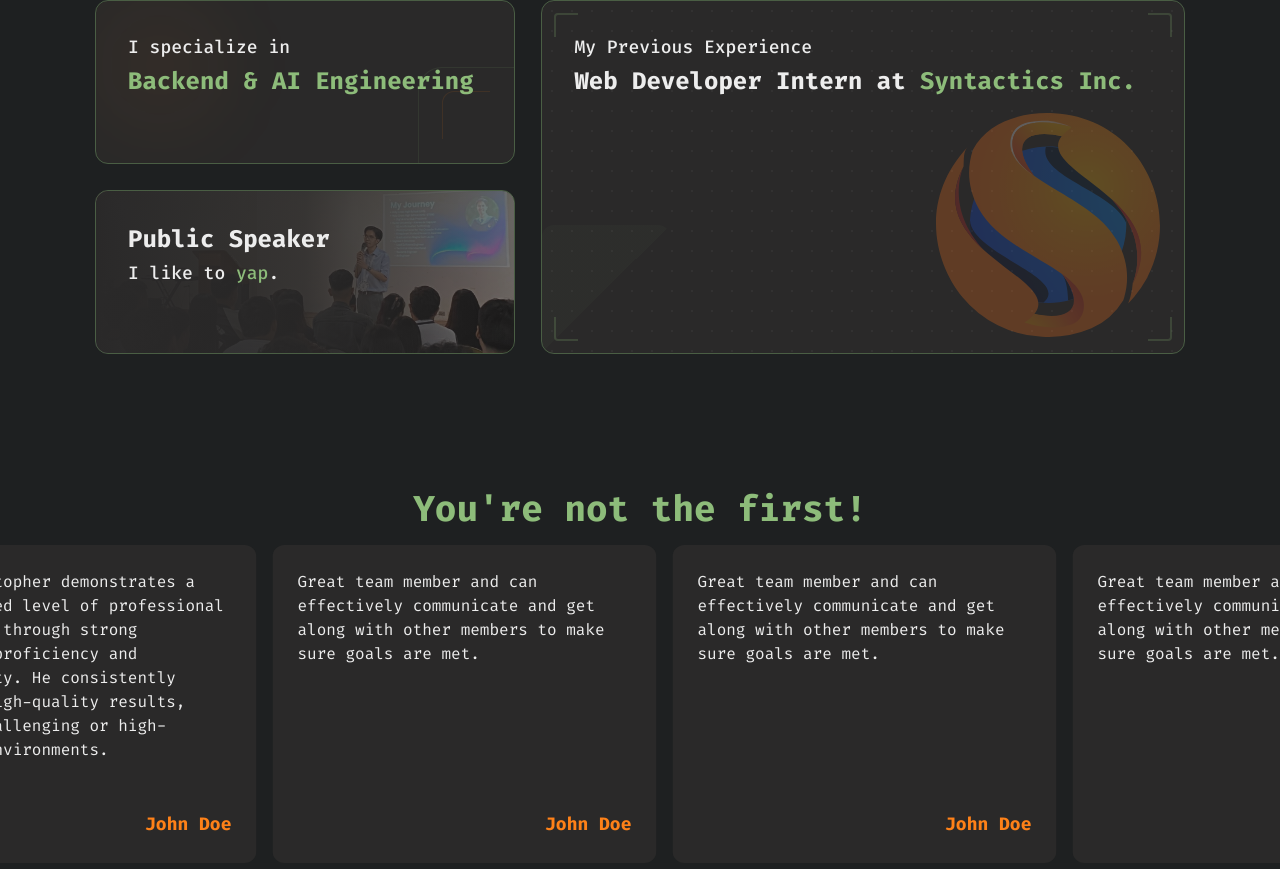
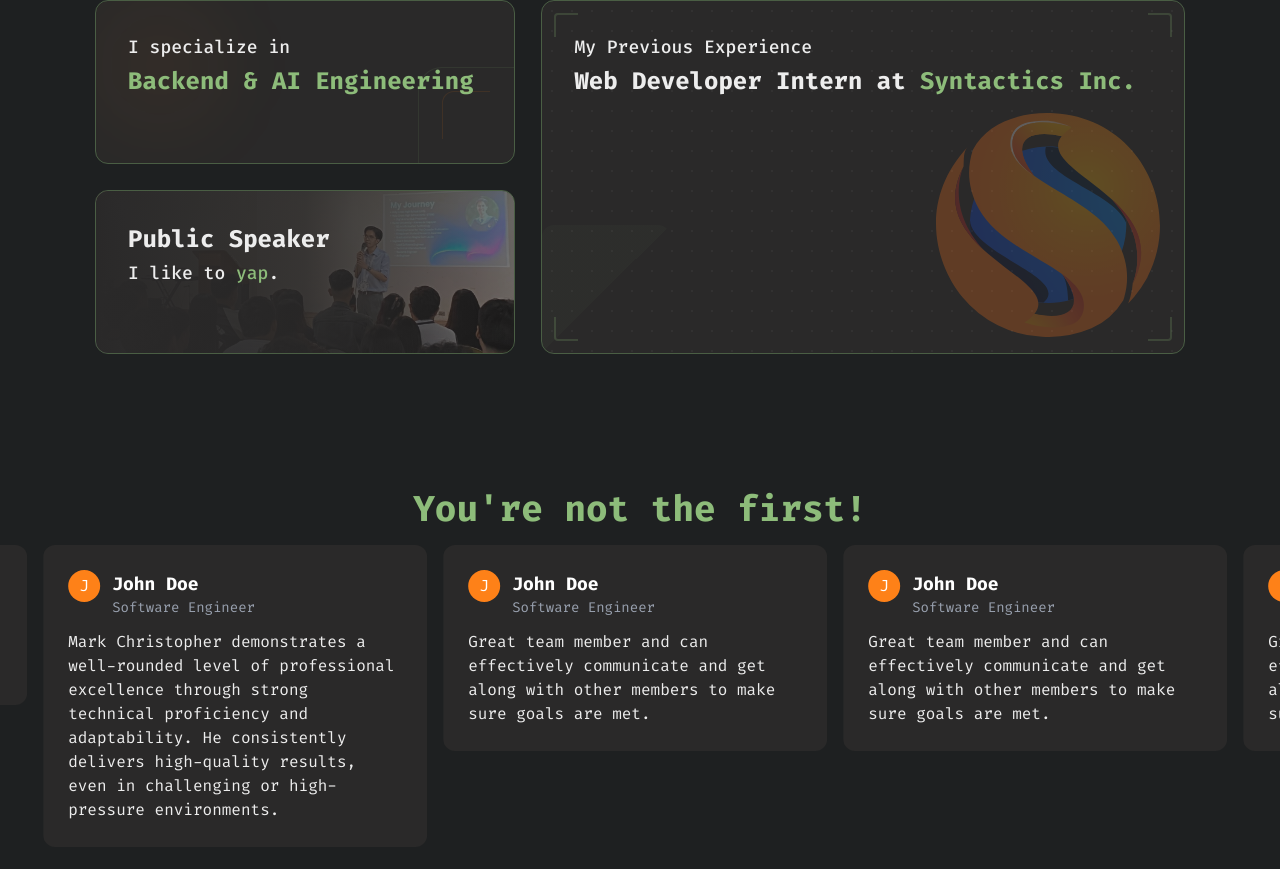
Before and after one commit to markimoo09/portfolio-reinvent, a Next.js app: page / in a window 1280 px wide. Shown: the part 1483-2352 px from the top of the page. Built offline with nearby package versions, Linux system fonts and the light colour scheme.

Commit message:
added profile pic to the testimonials

```diff
--- a/app/components/testimonial.tsx
+++ b/app/components/testimonial.tsx
@@ -5,6 +5,7 @@ import React from "react";
 type Testimonial = {
   testimony: string;
   author: string;
+  position: string;
   key: string;
 };
 
@@ -12,48 +13,56 @@ const testimonials: Testimonial[] = [
   {
     testimony: "Hardworking, You'll be sure to get quality outputs from him.",
     author: "John Doe",
+    position: "Software Engineer",
     key: crypto.randomUUID(),
   },
   {
     testimony:
       "Mark Christopher demonstrates a well-rounded level of professional excellence through strong technical proficiency and adaptability. He consistently delivers high-quality results, even in challenging or high-pressure environments.",
     author: "John Doe",
+    position: "Software Engineer",
     key: crypto.randomUUID(),
   },
   {
     testimony:
       "Great team member and can effectively communicate and get along with other members to make sure goals are met.",
     author: "John Doe",
+    position: "Software Engineer",
     key: crypto.randomUUID(),
   },
   {
     testimony:
       "Great team member and can effectively communicate and get along with other members to make sure goals are met.",
     author: "John Doe",
+    position: "Software Engineer",
     key: crypto.randomUUID(),
   },
   {
     testimony:
       "Great team member and can effectively communicate and get along with other members to make sure goals are met.",
     author: "John Doe",
+    position: "Software Engineer",
     key: crypto.randomUUID(),
   },
   {
     testimony:
       "Great team member and can effectively communicate and get along with other members to make sure goals are met.",
     author: "John Doe",
+    position: "Software Engineer",
     key: crypto.randomUUID(),
   },
   {
     testimony:
       "Great team member and can effectively communicate and get along with other members to make sure goals are met.",
     author: "John Doe",
+    position: "Software Engineer",
     key: crypto.randomUUID(),
   },
   {
     testimony:
       "Great team member and can effectively communicate and get along with other members to make sure goals are met.",
     author: "John Doe",
+    position: "Software Engineer",
     key: crypto.randomUUID(),
   },
 ];
@@ -68,7 +77,7 @@ const TestimonialSection = () => {
 
       <div className="w-full overflow-hidden px-4">
         <div
-          className="animate-testimonial-marquee flex w-max gap-4"
+          className="animate-testimonial-marquee flex w-max gap-4 items-start"
           onMouseEnter={(e) =>
             e.currentTarget.classList.add("animate-testimonial-marquee-paused")
           }
@@ -82,15 +91,26 @@ const TestimonialSection = () => {
             return (
               <div
                 key={`${testimony.key}-${i}`}
-                className="transition-color duration-200 border border-transparent hover:border-gruv-highlight-yellow flex-none w-96 md:w-96 snap-start flex flex-col p-6 min-h-40 justify-between gap-12 bg-gruv-bg-tinted rounded-xl"
+                className="transition-color duration-200 border border-transparent hover:border-gruv-highlight-yellow flex-none w-96 md:w-96 snap-start flex flex-col p-6 min-h-40 gap-3 bg-gruv-bg-tinted rounded-xl"
               >
+                <div className="flex gap-3 items-stretch">
+                  <div className="rounded-full bg-gruv-highlight-yellow text-white w-8 h-8 items-center justify-center flex ">
+                    {testimony.author[0]}
+                  </div>
+
+                  <div className="flex flex-col">
+                    <h3 className="text-lg font-bold text-white ">
+                      {testimony.author}
+                    </h3>
+                    <p className="text-sm text-gray-400">
+                      {testimony.position}
+                    </p>
+                  </div>
+                </div>
+
                 <p className="text-md font-stretch-extra-condensed">
                   {testimony.testimony}
                 </p>
-
-                <h3 className="text-lg font-bold text-gruv-highlight-yellow text-right">
-                  {testimony.author}
-                </h3>
               </div>
             );
           })}
--- a/app/globals.css
+++ b/app/globals.css
@@ -102,7 +102,7 @@ body {
 }
 .animate-testimonial-marquee {
   animation-name: testimonial-marquee;
-  animation-duration: 35s;
+  animation-duration: 50s;
   animation-timing-function: linear;
   animation-iteration-count: infinite;
 }
```
